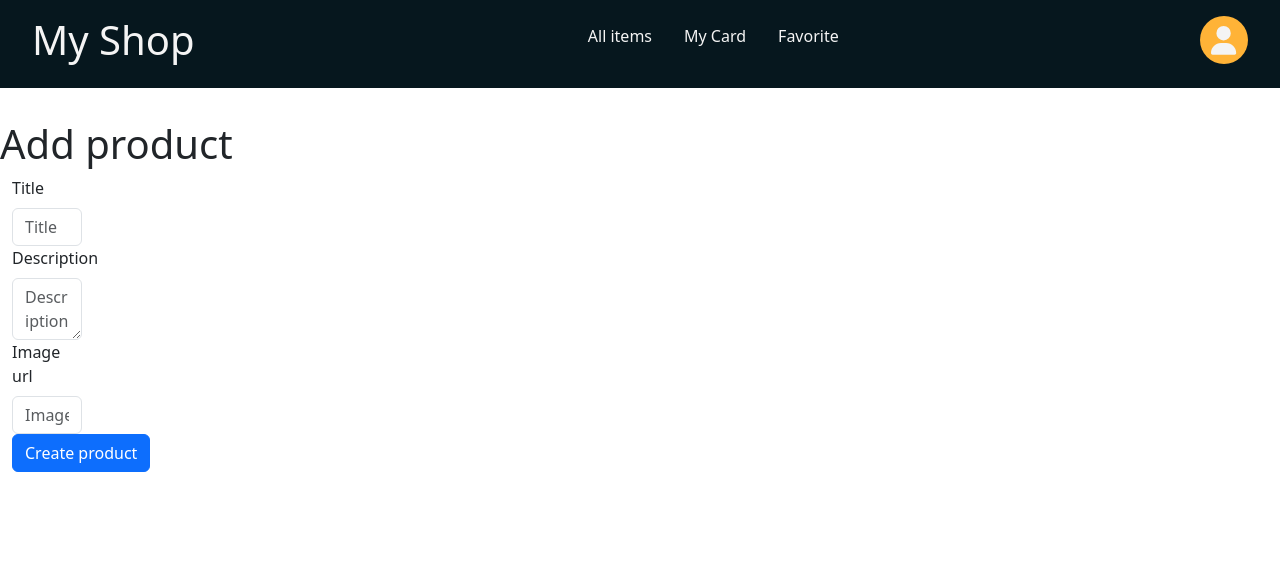
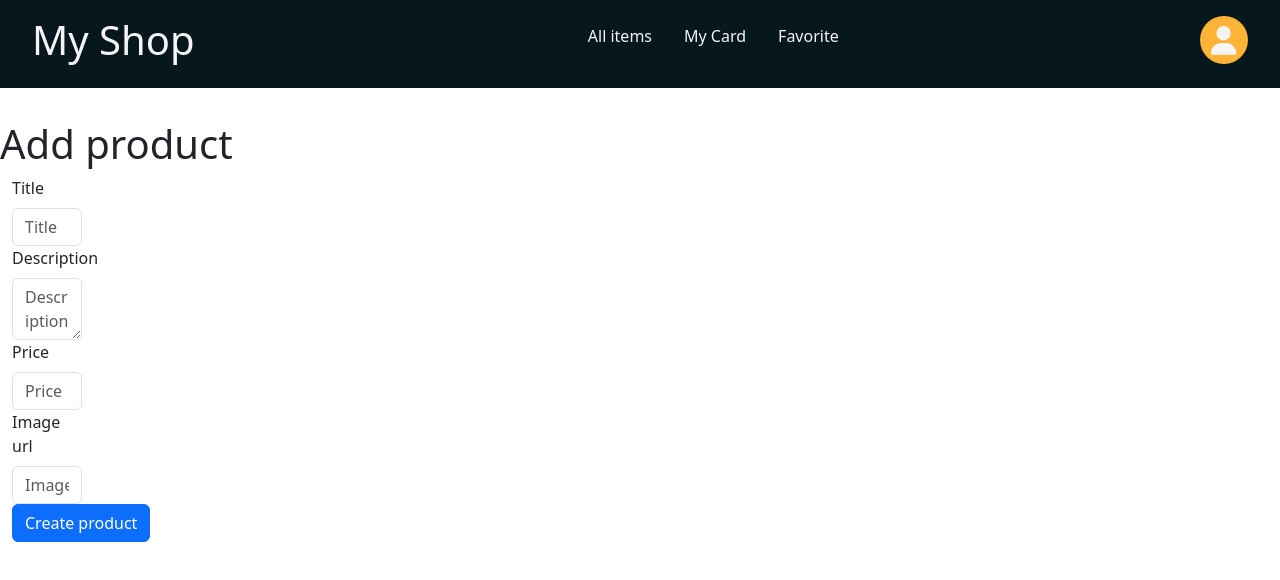
Before and after one commit to zilvis80/Papildymas, a React (Create React App) app: page /Admin in a window 1280 px wide. Shown: the top 580 px of the page. Built offline with nearby package versions, Linux system fonts and the light colour scheme; no server answers.

Commit message:
naujinimas

```diff
--- a/src/Components/Admin/Admin.jsx
+++ b/src/Components/Admin/Admin.jsx
@@ -17,6 +17,7 @@ function Admin() {
   const [loading, setLoading] = useState(false);
   const [title, setTitle] = useState('');
   const [description, setDescription] = useState('');
+  const [price, setPrice] = useState('');
   const [imgUrl, setImgUrl] = useState('');
   const [status, setStatus] = useState({
     value: null, // 'success' | 'danger'
@@ -39,8 +40,9 @@ function Admin() {
       const data = {
         title,
         description,
+        price,
       };
-
+      console.log('post data.....', data);
       if (imgUrl.trim()) data.img = imgUrl;
 
       const response = await fetch(`${cfg.API.HOST}/product`, {
@@ -53,7 +55,7 @@ function Admin() {
       });
 
       const product = await response.json();
-
+      console.log('post product.....', product);
       if (!response.ok) throw new Error(product.error);
 
       setStatus({ value: 'success', message: 'Product created successfully' });
@@ -109,6 +111,19 @@ function Admin() {
           </Row>
           <Row>
             <Form.Group as={Col} md='4' controlId='validationCustom03'>
+              <Form.Label>Price</Form.Label>
+              <Form.Control
+                type='text'
+                placeholder='Price'
+                value={price}
+                onChange={(e) => setPrice(e.target.value)}
+              />
+              <Form.Control.Feedback>Looks good!</Form.Control.Feedback>
+            </Form.Group>
+          </Row>
+
+          <Row>
+            <Form.Group as={Col} md='4' controlId='validationCustom03'>
               <Form.Label>Image url</Form.Label>
               <Form.Control
                 type='text'
--- a/src/Components/Card/Card.jsx
+++ b/src/Components/Card/Card.jsx
@@ -6,19 +6,22 @@ import { faHeart } from '@fortawesome/free-solid-svg-icons';
 import Button from '../Button/Button';
 import './Card.scss';
 
-function Card({ title, description, handleCardButton, card }) {
+function Card({ title, description, price, handleCardButton, card }) {
   const { favoriteData, handleAddToFavorite, handleRemoveFromFavorite } =
     useContext(AppContext);
   const isFavorite = favoriteData.some((item) => item.title === title);
   const handleAddToCard = () => {
-    handleCardButton({ title, description });
+    handleCardButton({ title, description, price });
   };
 
   return (
+    <div className='card_list'>
       <div className='item'>
         <FontAwesomeIcon
           icon={faHeart}
-        className={`favorite-icon ${isFavorite ? 'favorite-icon--active' : ''}`}
+          className={`favorite-icon ${
+            isFavorite ? 'favorite-icon--active' : ''
+          }`}
           onClick={() => {
             isFavorite
               ? handleRemoveFromFavorite({ title, description })
@@ -27,9 +30,11 @@ function Card({ title, description, handleCardButton, card }) {
         />
         <h3>{title}</h3>
         <p>{description}</p>
+        <h4>{price}</h4>
         <Button onClick={handleAddToCard}>
           {card ? 'go to the store' : 'Buy Now'}
         </Button>
+      </div>
     </div>
   );
 }
--- a/src/Components/Card/Card.scss
+++ b/src/Components/Card/Card.scss
@@ -1,5 +1,8 @@
 @use '../../assets/styles/mixins.scss' as *;
-
+.card_list {
+  display: inline-flex;
+  padding: 20px;
+}
 .item {
   height: 15rem;
   width: 13rem;
@@ -11,7 +14,8 @@
   grid-template-areas:
     'favorite'
     'title'
-    'description';
+    'description'
+    'price';
   border-radius: 2rem;
 
   @include tablet {
--- a/src/Components/Favorite/Favorite.jsx
+++ b/src/Components/Favorite/Favorite.jsx
@@ -23,6 +23,7 @@ function Favorite() {
           key={item.title}
           title={item.title}
           description={item.description}
+          price={item.price}
           handleCardButton={() => {}}
         />
       ))}
--- a/src/Components/Main/Main.jsx
+++ b/src/Components/Main/Main.jsx
@@ -32,8 +32,9 @@ function Main() {
       {!data.length && <h2>There is no items in the shop</h2>}
       {data
         .filter(
-          ({ title, description }) =>
+          ({ title, description, price }) =>
             title.toLowerCase().includes(searchValue) ||
+            price.toLowerCase().includes(searchValue) ||
             description.toLowerCase().includes(searchValue.toLowerCase())
         )
         .map((item) => (
@@ -41,6 +42,7 @@ function Main() {
             key={item.title}
             title={item.title}
             description={item.description}
+            price={item.price}
             handleCardButton={handleAddToCard}
           />
         ))}
--- a/src/Components/Main/MainClass.jsx
+++ b/src/Components/Main/MainClass.jsx
@@ -48,6 +48,7 @@ class Main extends React.Component {
             key={item.title}
             title={item.title}
             description={item.description}
+            price={item.price}
           />
         ))}
       </main>
--- a/src/Components/MyCard/MyCard.jsx
+++ b/src/Components/MyCard/MyCard.jsx
@@ -17,11 +17,12 @@ function MyCard() {
     <main className='container'>
       <SortButtons handleSortData={handleSortData} />
 
-      {cardData.map(({ title, description }) => (
+      {cardData.map(({ title, description, price }) => (
         <Card
           key={title}
           title={title}
           description={description}
+          price={price}
           handleCardButton={handleRemoveFromCard}
           card={true}
         />
```
Lines whose indentation alone changed are shown as unchanged.
